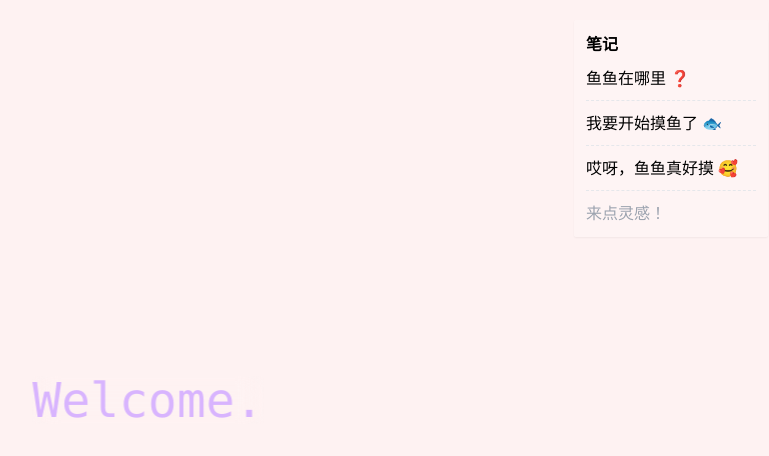
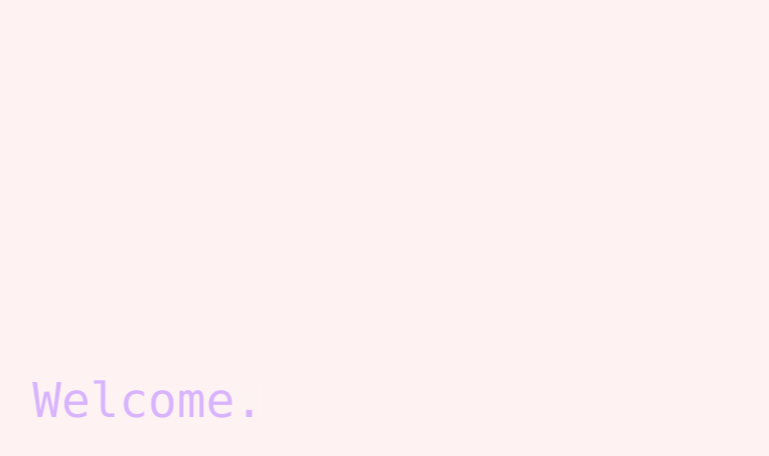
Before and after one commit to VaynePeng/v-tab, a React app: page / in a window 1280 px wide. Shown: the top 456 px of the page, without its empty margins (492-1261 px from the left). Built offline with nearby package versions, Linux system fonts and the light colour scheme.

Commit message:
refactor: 删除不再使用的菜单和待办组件

```diff
--- a/src/components/CreateMenu.tsx
+++ /dev/null
@@ -1,85 +0,0 @@
-import React, { useState, ChangeEvent, KeyboardEvent } from 'react'
-import type { MenuItem } from './Menu'
-
-import Update from './Update'
-
-interface Props {
-  onCreate?: (menuItem: MenuItem) => void
-}
-
-const CreateMenu = (props: Props) => {
-  const [urlError, setUrlError] = useState<boolean>(false)
-  const [errorMessage, setErrorMessage] = useState<string>('')
-  const [menuItem, setMenuItem] = useState<MenuItem>({
-    id: `${new Date().getTime()}`,
-    icon: '',
-    link: ''
-  })
-
-  const updateImage = (icon: string): void => {
-    if (urlError) {
-      setUrlError(false)
-    }
-    if (!icon) return
-    setMenuItem((prev) => ({
-      ...prev,
-      icon
-    }))
-  }
-
-  const verifyUrl = (url: string): boolean => {
-    try {
-      new URL(url)
-      return true
-    } catch {
-      return false
-    }
-  }
-
-  const inputUrl = (e: ChangeEvent<HTMLInputElement>): void => {
-    const link = e.target.value
-
-    if (link && !verifyUrl(link)) {
-      setErrorMessage('Invalid URL')
-      setUrlError(true)
-    } else {
-      setUrlError(false)
-    }
-    setMenuItem((prev) => ({
-      ...prev,
-      link
-    }))
-  }
-
-  const submit = (e: KeyboardEvent<HTMLInputElement>): void => {
-    if (e.key !== 'Enter' || urlError) return
-    if (!menuItem.icon || !menuItem.link) {
-      setErrorMessage('Please fill out both fields')
-      setUrlError(true)
-      return
-    }
-    props.onCreate?.(menuItem)
-    setMenuItem({
-      id: `${new Date().getTime()}`,
-      icon: '',
-      link: ''
-    })
-  }
-
-  return (
-    <div className="mt-2">
-      <div className="flex">
-        <Update onUpdate={updateImage} cover={menuItem.icon} />
-        <input
-          className="flex-1 w-28 bg-white/20 shadow-sm p-2 h-8 outline-none rounded hover:shadow transition ease-in-out"
-          value={menuItem.link}
-          onInput={inputUrl}
-          onKeyDown={submit}
-        ></input>
-      </div>
-      {urlError && <p className="text-red-400 text-xs mt-2">{errorMessage}</p>}
-    </div>
-  )
-}
-
-export default CreateMenu
--- a/src/components/Item.tsx
+++ /dev/null
@@ -1,28 +0,0 @@
-import React from 'react'
-import type { MenuItem } from './Menu'
-
-interface Props {
-  item: MenuItem
-  onClick?: (link: string) => void
-  onDoubleClick?: (id: string) => void
-}
-
-const Item = (props: Props) => {
-  const { item } = props
-
-  return (
-    <div
-      className="rounded shadow-sm bg-white/20 w-8 h-8 p-1 cursor-pointer hover:shadow transition ease-in-out"
-      onClick={() => props.onClick?.(item.link)}
-      onDoubleClick={() => props.onDoubleClick?.(item.id)}
-    >
-      <img
-        className="w-full h-full object-cover"
-        draggable="false"
-        src={item.icon}
-      />
-    </div>
-  )
-}
-
-export default Item
--- a/src/components/Menu.tsx
+++ /dev/null
@@ -1,21 +0,0 @@
-import React from 'react'
-
-import ToDo from './Todo'
-
-export interface MenuItem {
-  id: string
-  icon: string
-  link: string
-}
-
-const Menu = () => {
-  return (
-    <div className="fixed top-5 right-5">
-      <div className="bg-white/20 shadow-sm p-3 rounded-sm">
-        <div className='font-bold'>笔记</div>
-        <ToDo />
-      </div>
-    </div>
-  )
-}
-export default Menu
--- a/src/components/ToDo.tsx
+++ /dev/null
@@ -1,92 +0,0 @@
-import React, { memo, useState } from 'react'
-import { AnimatePresence, Reorder } from 'framer-motion'
-import { toast } from 'react-toastify'
-
-export interface TodoItem {
-  id: string
-  content: string
-}
-
-const Todo = () => {
-  const [todoList, setTodoList] = useState<Array<TodoItem>>([
-    {
-      id: '1',
-      content: '鱼鱼在哪里 ❓'
-    },
-    {
-      id: '2',
-      content: '我要开始摸鱼了 🐟'
-    },
-    {
-      id: '3',
-      content: '哎呀，鱼鱼真好摸 🥰'
-    }
-  ])
-
-  const removeItem = (id: string) => {
-    setTodoList(todoList.filter((item) => item.id !== id))
-  }
-
-  const handleKeyUp = (e: React.KeyboardEvent<HTMLInputElement>) => {
-    if (e.key === 'Enter') {
-      const target = e.target as HTMLInputElement
-      const value = target.value.trim()
-      if (!value) return
-      if (todoList.length >= 10) {
-        toast('小笨蛋可记不住这么多事情 (・｀ヘ´・;)ゞ')
-        return
-      }
-      if (!value) return
-      setTodoList([
-        ...todoList,
-        {
-          id: `${new Date().getTime()}`,
-          content: value
-        }
-      ])
-      target.value = ''
-    }
-  }
-
-  return (
-    <Reorder.Group axis="y" values={todoList} onReorder={setTodoList}>
-      <AnimatePresence>
-        {todoList.map((item) => {
-          return (
-            <Reorder.Item
-              drag
-              value={item}
-              id={item.id}
-              key={item.id}
-              initial={{ opacity: 0 }}
-              animate={{ opacity: 1 }}
-              exit={{ opacity: 0 }}
-            >
-              <div
-                className="w-[170px] py-2.5 cursor-pointer  transition ease-in-out border-b border-dashed"
-                onDoubleClick={() => removeItem(item.id)}
-              >
-                {item.content}
-              </div>
-            </Reorder.Item>
-          )
-        })}
-        <Reorder.Item
-          value={null}
-          drag={false}
-          initial={{ opacity: 0 }}
-          animate={{ opacity: 1 }}
-          exit={{ opacity: 0 }}
-        >
-          <input
-            className="w-[170px] bg-transparent mt-2.5 cursor-pointer transition ease-in-out outline-none"
-            placeholder="来点灵感！"
-            onKeyUp={handleKeyUp}
-          />
-        </Reorder.Item>
-      </AnimatePresence>
-    </Reorder.Group>
-  )
-}
-
-export default memo(Todo)
--- a/src/components/Update.tsx
+++ /dev/null
@@ -1,41 +0,0 @@
-import React from 'react'
-
-interface Props {
-  cover?: string
-  onUpdate?: (url: string) => void
-}
-
-const Update = (props: Props) => {
-  const handleUpload = (): void => {
-    const input = document.createElement('input')
-    input.type = 'file'
-    input.accept = 'image/png, image/jpeg, image/jpg, image/webp, image/svg'
-    input.onchange = (e) => {
-      const file = (e.target as HTMLInputElement)?.files?.[0]
-      if (!file) return
-      const reader = new FileReader()
-      reader.readAsDataURL(file)
-      reader.onload = (e) => {
-        const data = e?.target?.result
-        console.log('update success:', data)
-        props.onUpdate?.(data as string)
-      }
-    }
-    input.click()
-  }
-
-  return (
-    <div
-      className="w-8 h-8 flex-none mr-2 flex justify-center items-center bg-white/20 shadow-sm font-bold cursor-pointer rounded hover:shadow transition ease-in-out text-gray-500"
-      onClick={handleUpload}
-    >
-      {Boolean(props.cover) ? (
-        <img className="w-full h-full object-cover" src={props.cover} />
-      ) : (
-        '+'
-      )}
-    </div>
-  )
-}
-
-export default Update
--- a/src/pages/index.tsx
+++ b/src/pages/index.tsx
@@ -2,7 +2,6 @@ import React from 'react'
 import { createRoot } from 'react-dom/client'
 import { ToastContainer } from 'react-toastify'
 import Slogan from '@/components/Slogan'
-import Menu from '@/components/Menu'
 
 import './global.css'
 
@@ -10,7 +9,6 @@ const App = () => {
   return (
     <div className="w-screen h-screen bg-red-50 relative select-none">
       <Slogan slogan="Welcome." />
-      <Menu />
     </div>
   )
 }
```
